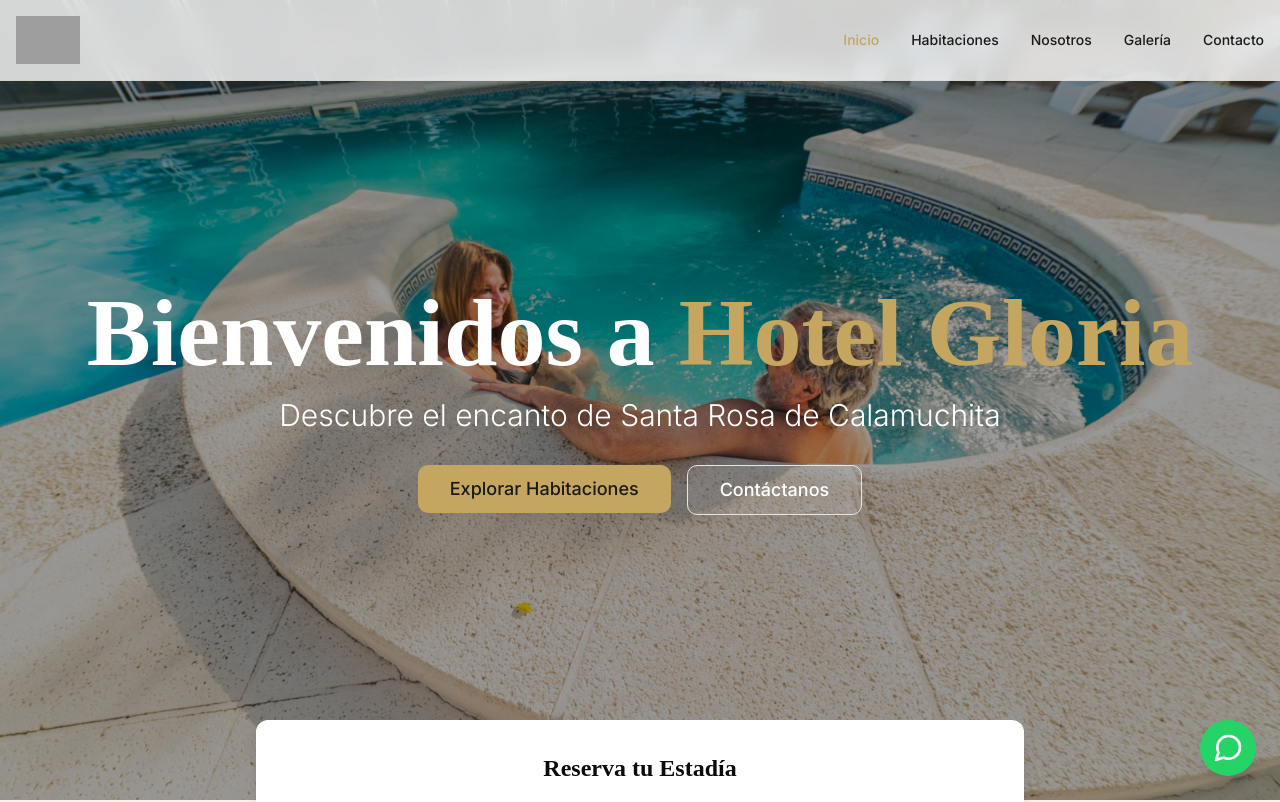
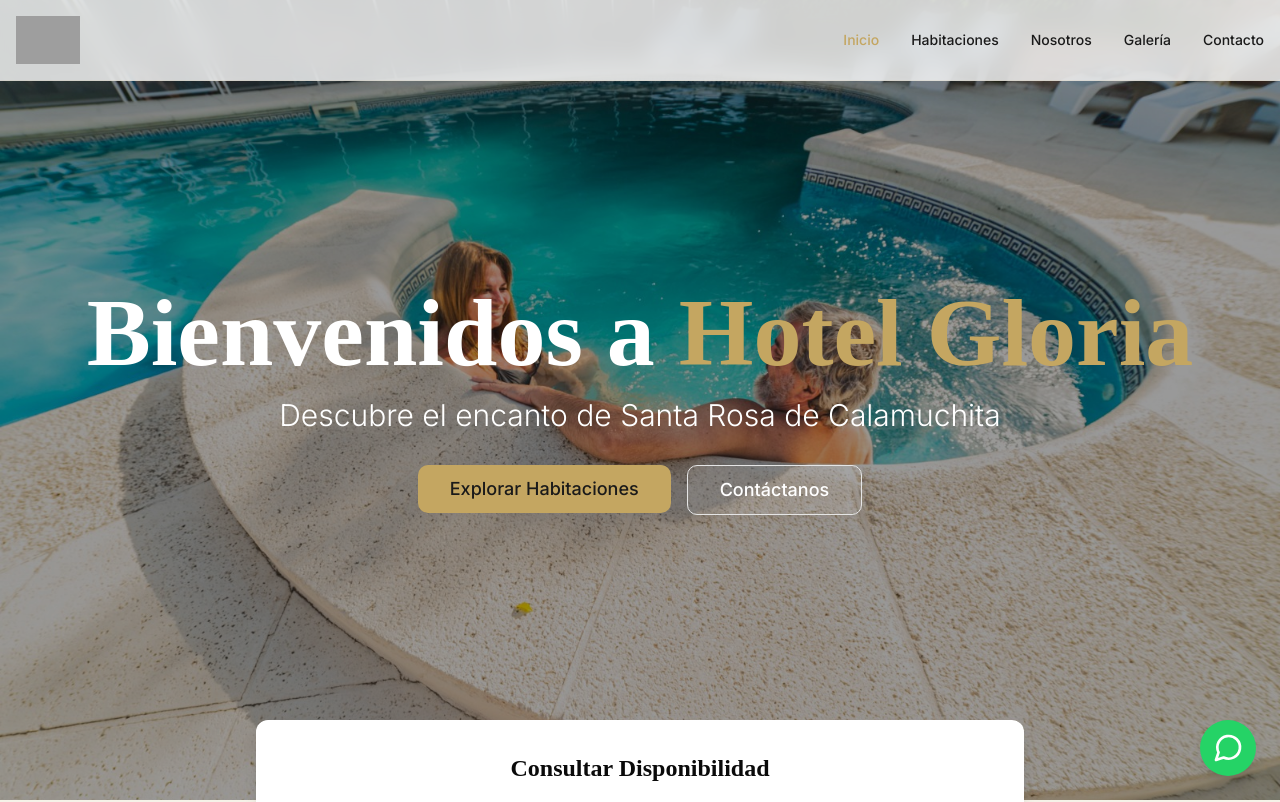
Before and after one commit to clientesweb/hotelgloria, a Next.js app: page / in a window 1280 px wide. Shown: the top 802 px of the page. Built offline with nearby package versions, Linux system fonts and the light colour scheme; grey boxes are pictures that could not be loaded.

Commit message:
Actualizar page.tsx

```diff
--- a/app/page.tsx
+++ b/app/page.tsx
@@ -23,7 +23,7 @@ export default function Page() {
       <section className="py-12 bg-muted">
         <div className="container mx-auto px-4">
           <div className="max-w-3xl mx-auto bg-white p-8 rounded-lg shadow-lg -mt-32 relative z-10">
-            <h2 className="text-2xl font-bold mb-6 text-center">Reserva tu Estadía</h2>
+            <h2 className="text-2xl font-bold mb-6 text-center">Consultar Disponibilidad</h2>
             <BookingForm />
           </div>
         </div>
```
